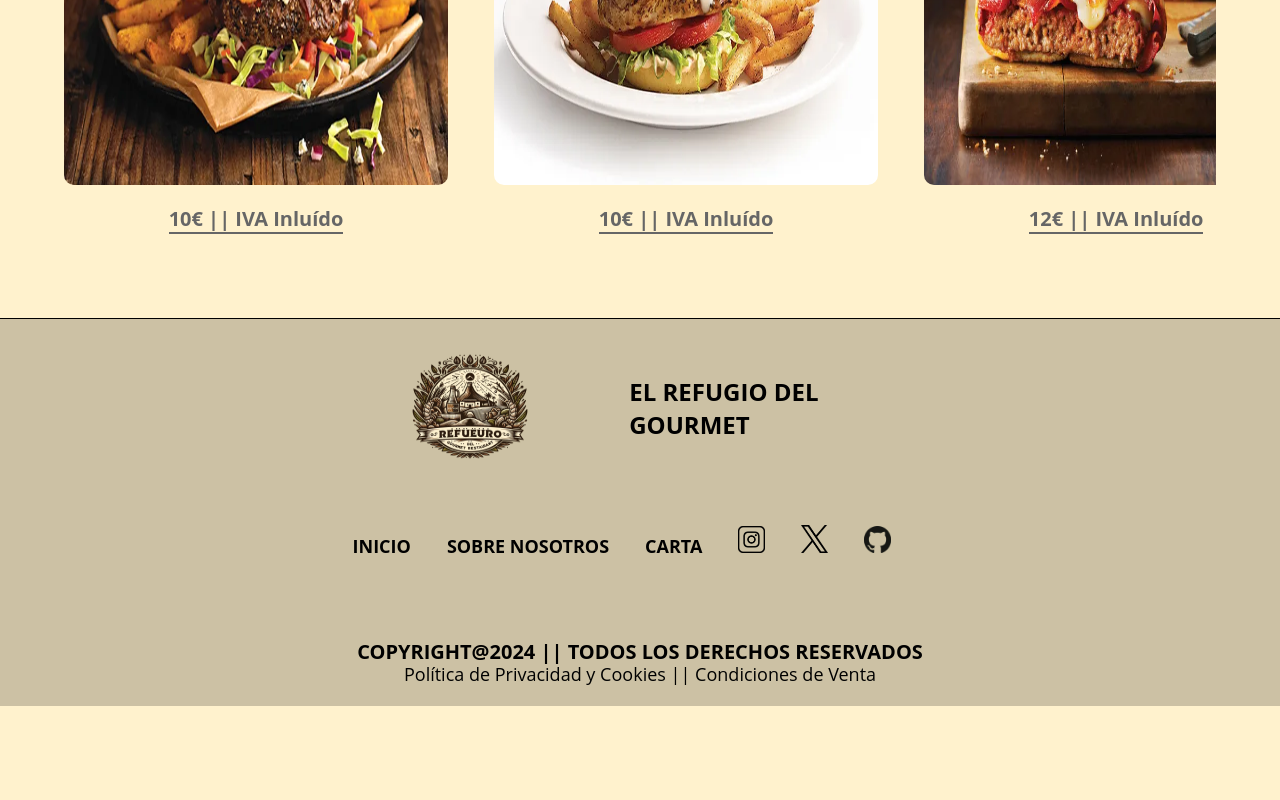
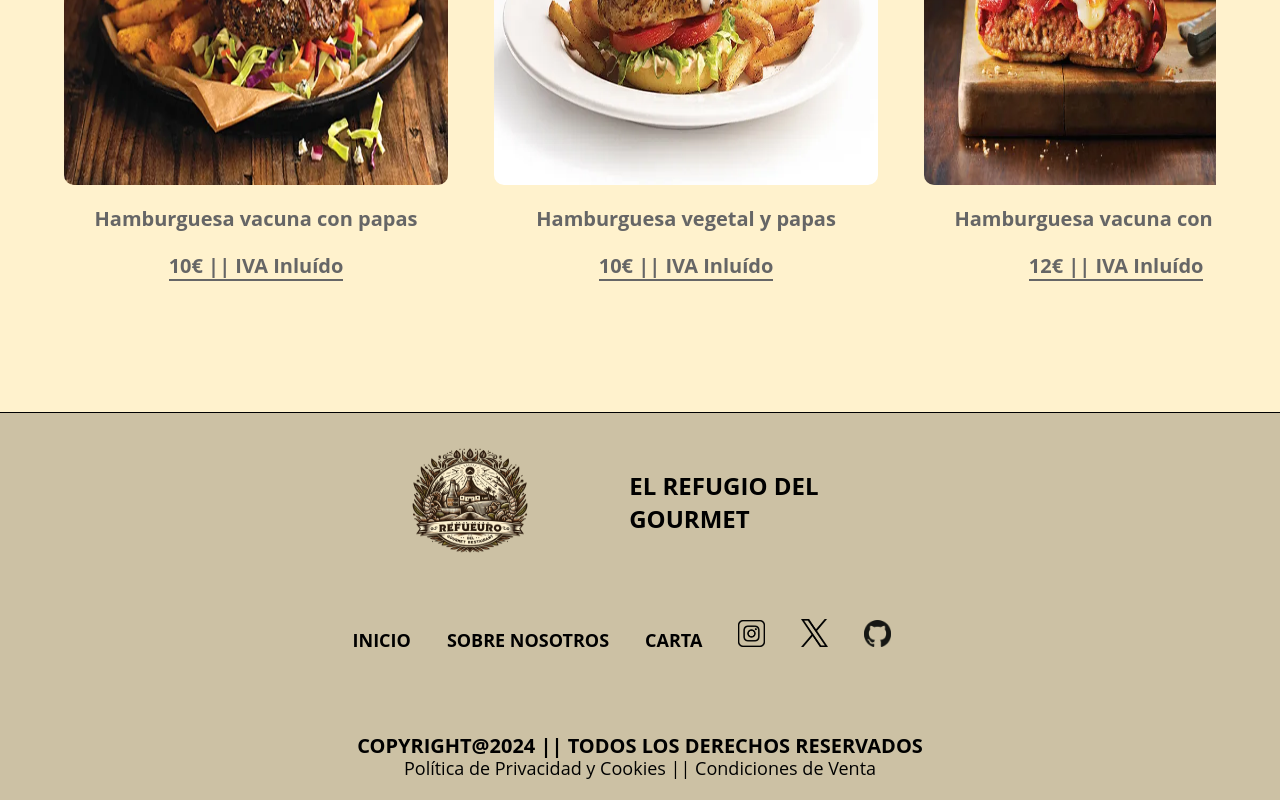
Before and after one commit to Deathvks/EL-REFUGIO-DEL-GOURMET, a React (Vite) app: page /menu in a window 1280 px wide. Shown: the part 1306-2106 px from the top of the page. Before the commit the page ends 2012 px from the top, so only its background shows below. Built offline with nearby package versions, Linux system fonts and the light colour scheme.

Commit message:
add name menu

```diff
--- a/src/components/menu-image/MenuImage.css
+++ b/src/components/menu-image/MenuImage.css
@@ -31,6 +31,15 @@
     scroll-snap-stop: always;
 }
 
+.menu-image-name{
+    display: flex;
+    justify-content: center;
+    text-align: center;
+    color: #666;
+    font-weight: bold;
+    margin: 1em auto;
+}
+
 .menu-image-text {
     display: flex;
     justify-content: center;
@@ -38,7 +47,8 @@
     border-bottom: 2px solid #666;
     color: #666;
     font-weight: bold;
-    margin: 1em auto;
+    margin: 0em auto;
+    margin-bottom: 2em;
 }
 
 /* Extra small devices (phones, 600px and down) */
@@ -56,6 +66,10 @@
         width: 35vw;
         height: 25vh;
     }
+
+    .menu-image-text{
+        margin-bottom: 2em;
+    }
 }
 
 /* Medium devices (landscape tablets, 768px and up) */
@@ -71,6 +85,11 @@
         height: 32vh;
     }
     .menu-image-text {
+        font-size: 17px;
+        margin-bottom: 1em;
+    }
+
+    .menu-image-name{
         font-size: 17px;
     }
 }
@@ -90,6 +109,11 @@
 
     .menu-image-text {
         font-size: 20px;
+        margin-bottom: 2em;
+    }
+
+    .menu-image-name{
+        font-size: 20px;
     }
 }
 
@@ -107,7 +131,7 @@
         border-radius: 10px;
     }
 
-    .menu-image-text {
-        font-size: 20px;
+    .menu-image-text{
+        margin-bottom: 2em;
     }
 }
--- a/src/components/menu-image/MenuImage.jsx
+++ b/src/components/menu-image/MenuImage.jsx
@@ -12,6 +12,9 @@ function MenuImage(){
                             <div className="menu-image-wrapper">
                                 <img src={`/img/${cards.fileName}`} alt={`imagen ${index}`} className="menu-image-array"/>
                             </div>
+                            <div className="menu-image-name">
+                                <p className="menu-image-name-hamburguer">{cards.name}</p>
+                            </div>
                             <div className="menu-image-text">
                                 <p className="menu-image-price">{cards.price}</p>
                             </div>
--- a/src/services/card/card.js
+++ b/src/services/card/card.js
@@ -1,34 +1,42 @@
 let card = [
   {
     fileName: "menu2.webp",
+    name: "Hamburguesa vacuna con papas",
     price: "10€ || IVA Inluído",
   },
   {
     fileName: "menu3.webp",
+    name: "Hamburguesa vegetal y papas",
     price: "10€ || IVA Inluído",
   },
   {
     fileName: "menu4.webp",
+    name: "Hamburguesa vacuna con queso",
     price: "12€ || IVA Inluído",
   },
   {
     fileName: "menu5.webp",
+    name: "Hamburguesa con vegetales, carne y papas",
     price: "10€ || IVA Inluído",
   },
   {
     fileName: "menu6.webp",
+    name: "Hamburguesa vacuna con papas",
     price: "15€ || IVA Inluído",
   },
   {
     fileName: "menu7.webp",
+    name: "Hamburguesa vacuna caramelizada",
     price: "10€ || IVA Inluído",
   },
   {
     fileName: "menu8.webp",
+    name: "Especial de la casa, ¡pídela ya!",
     price: "8€ || IVA Inluído",
   },
   {
     fileName: "menu9.webp",
+    name: "Especial del finde, ¡hecha para ti!",
     price: "15€ || IVA Inluído",
   },
 ];
```
